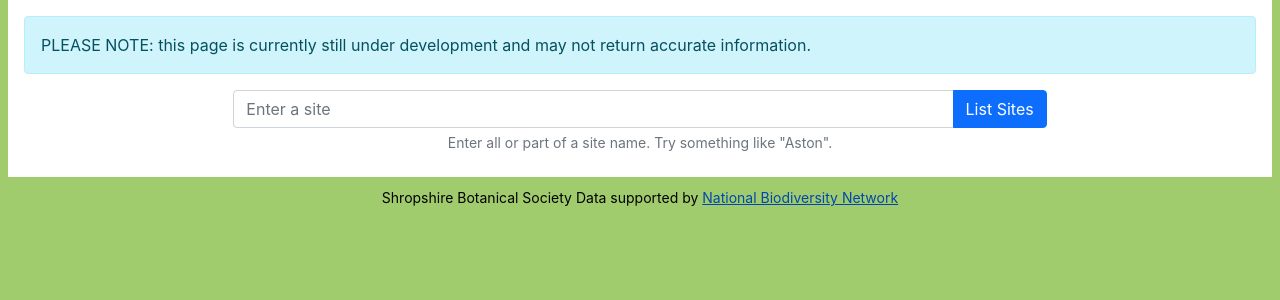
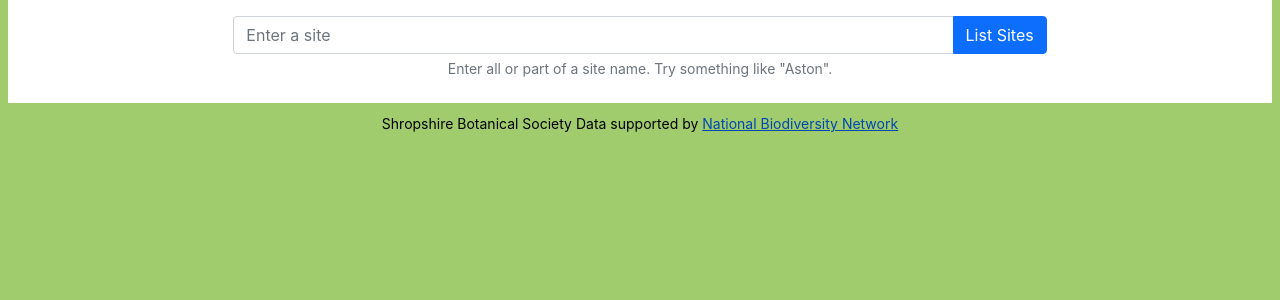
Before and after one commit to jdrever/ShropBotSoc, a CodeIgniter 4 app: template src/app/Views/sites_search.php in a window 1280 px wide. Shown: the part 70-370 px from the top of the page. Run offline with PHP 8.4 and a stand-in for CodeIgniter, Linux system fonts and the light colour scheme; the template is opened without the code that fills it, so the values that code supplies are empty; some libraries are stand-ins or nearby versions.

Commit message:
removoing in development from site pages

```diff
--- a/src/app/Views/site_species_list.php
+++ b/src/app/Views/site_species_list.php
@@ -15,10 +15,6 @@
 	<h2>
 		Species in <?= $siteName ?>
 	</h2>
-</div>
-
-<div class="alert alert-info" role="alert">
-	PLEASE NOTE: this page is currently still under development and may not return accurate information.
 </div>
 
 <?= form_open('species', '', array('site-name'=>$siteName)) ?>
--- a/src/app/Views/sites_search.php
+++ b/src/app/Views/sites_search.php
@@ -1,9 +1,5 @@
 <?= $this->extend('default') ?>
 <?= $this->section('content') ?>
-
-<div class="alert alert-info" role="alert">
-	PLEASE NOTE: this page is currently still under development and may not return accurate information.
-</div>
 
 <?= form_open('sites') ?>
 <div class="row mb-2">
```
